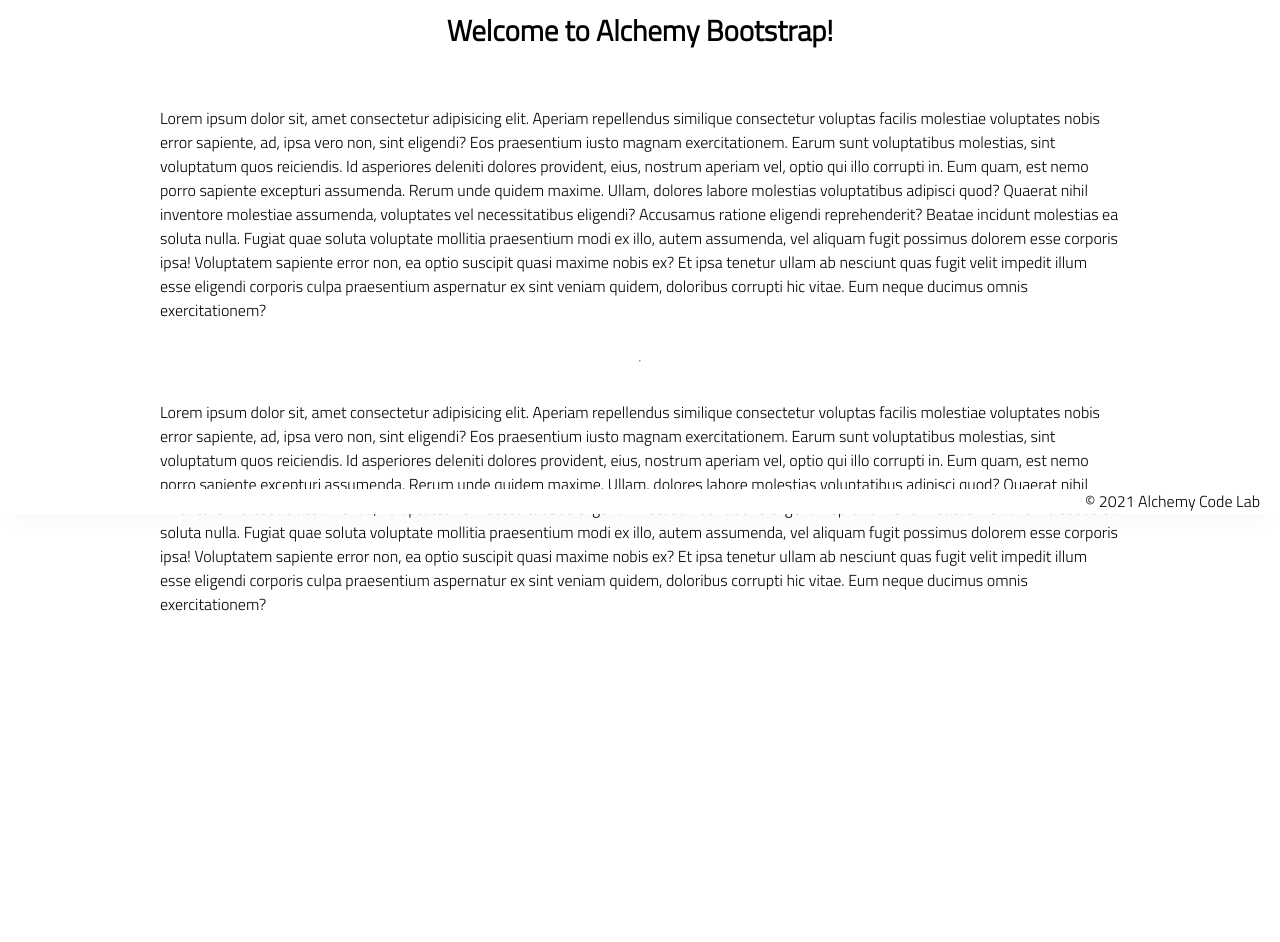
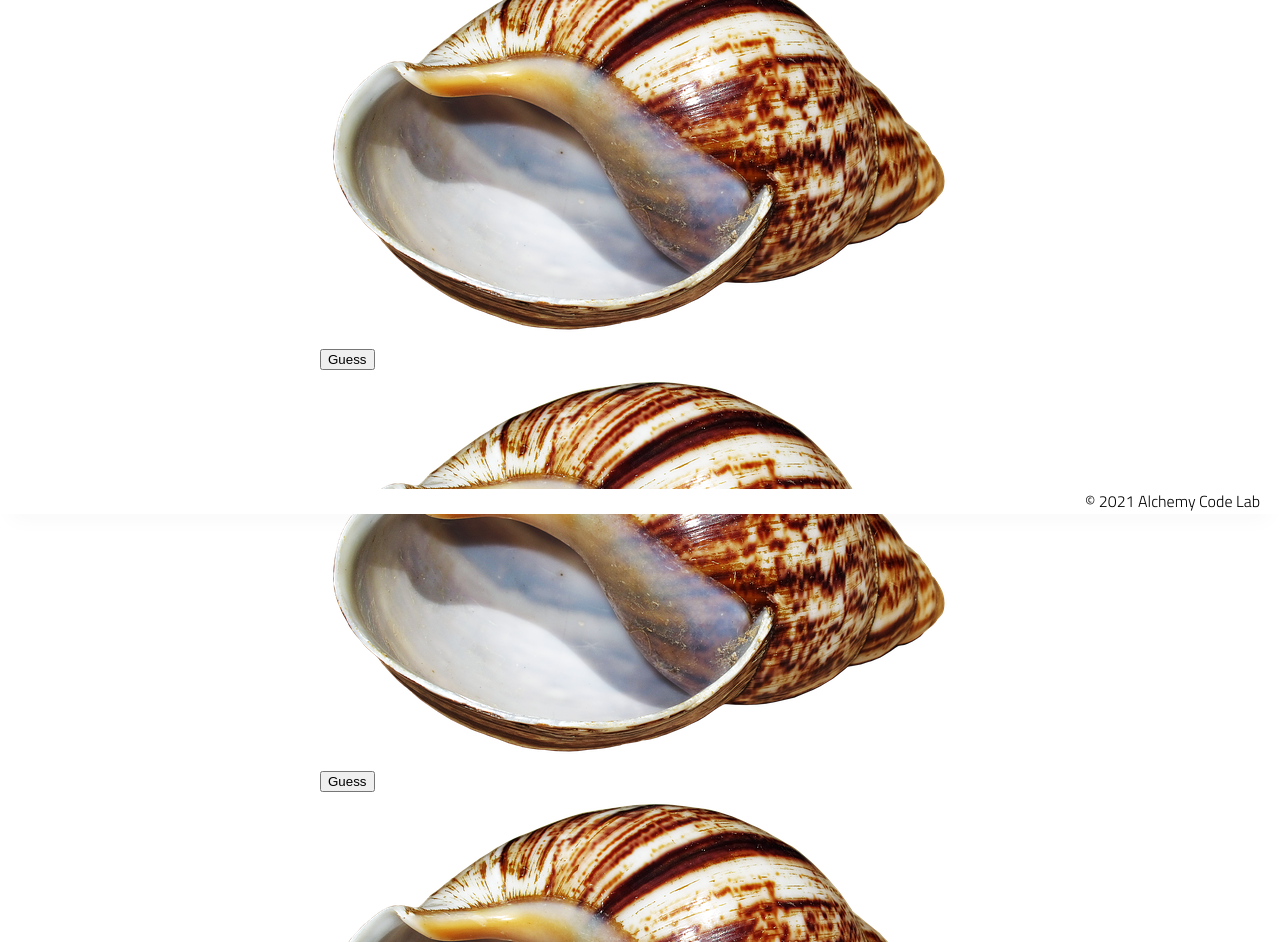
Before and after one commit to Colter-Garrison/shell-game, a plain HTML site: page index.html in a window 1280 px wide. Shown: the part 286-1228 px from the top of the page. Before the commit the page ends 994 px from the top, so only its background shows below. Drawn offline with Linux system fonts and the light colour scheme.

Commit message:
2 shells

```diff
--- a/index.html
+++ b/index.html
@@ -20,48 +20,24 @@
     </header>
     <main>
         <section class="main-section">
-            <img class="main-logo" src="./assets/alchemy-logo.png" />
-            <h2>
-                Welcome to Alchemy Bootstrap!
-            </h2>
+            <h2>Welcome to the shell game!</h2>
+            <div class="shells">
+                <div class="shell" id="shell-1">
+                    <img src="./assets/shell.png" id="shell-1-img"/>
+                    <div class="ball"></div>
+                    <button id="shell-1-button">Guess</button>
+                </div>
+                <div class="shell" id="shell-2">
+                    <img src="./assets/shell.png" id="shell-2-img"/>
+                    <div class="ball"></div>
+                    <button id="shell-2-button">Guess</button>
+                </div>
+                <div class="shell" id="shell-2">
+                    <img src="./assets/shell.png" id="shell-2-img"/>
+                    <div class="ball"></div>
+                    <button>Guess</button>
+                </div>
 
-            <p>
-                Lorem ipsum dolor sit, amet consectetur adipisicing elit. Aperiam repellendus similique consectetur
-                voluptas facilis molestiae voluptates nobis error sapiente, ad, ipsa vero non, sint eligendi? Eos
-                praesentium iusto magnam exercitationem.
-                Earum sunt voluptatibus molestias, sint voluptatum quos reiciendis. Id asperiores deleniti dolores
-                provident, eius, nostrum aperiam vel, optio qui illo corrupti in. Eum quam, est nemo porro sapiente
-                excepturi assumenda.
-                Rerum unde quidem maxime. Ullam, dolores labore molestias voluptatibus adipisci quod? Quaerat nihil
-                inventore molestiae assumenda, voluptates vel necessitatibus eligendi? Accusamus ratione eligendi
-                reprehenderit? Beatae incidunt molestias ea soluta nulla.
-                Fugiat quae soluta voluptate mollitia praesentium modi ex illo, autem assumenda, vel aliquam fugit
-                possimus dolorem esse corporis ipsa! Voluptatem sapiente error non, ea optio suscipit quasi maxime nobis
-                ex?
-                Et ipsa tenetur ullam ab nesciunt quas fugit velit impedit illum esse eligendi corporis culpa
-                praesentium aspernatur ex sint veniam quidem, doloribus corrupti hic vitae. Eum neque ducimus omnis
-                exercitationem?
-            </p>
-            <hr />
-            <p>
-                Lorem ipsum dolor sit, amet consectetur adipisicing elit. Aperiam repellendus similique consectetur
-                voluptas facilis molestiae voluptates nobis error sapiente, ad, ipsa vero non, sint eligendi? Eos
-                praesentium iusto magnam exercitationem.
-                Earum sunt voluptatibus molestias, sint voluptatum quos reiciendis. Id asperiores deleniti dolores
-                provident, eius, nostrum aperiam vel, optio qui illo corrupti in. Eum quam, est nemo porro sapiente
-                excepturi assumenda.
-                Rerum unde quidem maxime. Ullam, dolores labore molestias voluptatibus adipisci quod? Quaerat nihil
-                inventore molestiae assumenda, voluptates vel necessitatibus eligendi? Accusamus ratione eligendi
-                reprehenderit? Beatae incidunt molestias ea soluta nulla.
-                Fugiat quae soluta voluptate mollitia praesentium modi ex illo, autem assumenda, vel aliquam fugit
-                possimus dolorem esse corporis ipsa! Voluptatem sapiente error non, ea optio suscipit quasi maxime nobis
-                ex?
-                Et ipsa tenetur ullam ab nesciunt quas fugit velit impedit illum esse eligendi corporis culpa
-                praesentium aspernatur ex sint veniam quidem, doloribus corrupti hic vitae. Eum neque ducimus omnis
-                exercitationem?
-            </p>
-
-        </section>
     </main>
     <footer>
         <div class="copy gutter-right">&copy; 2021 Alchemy Code Lab</div>
```
Also changed, not shown: assets/shell.png (added), assets/soccerball.png (added), styles/style.css (line endings or trailing spaces).
